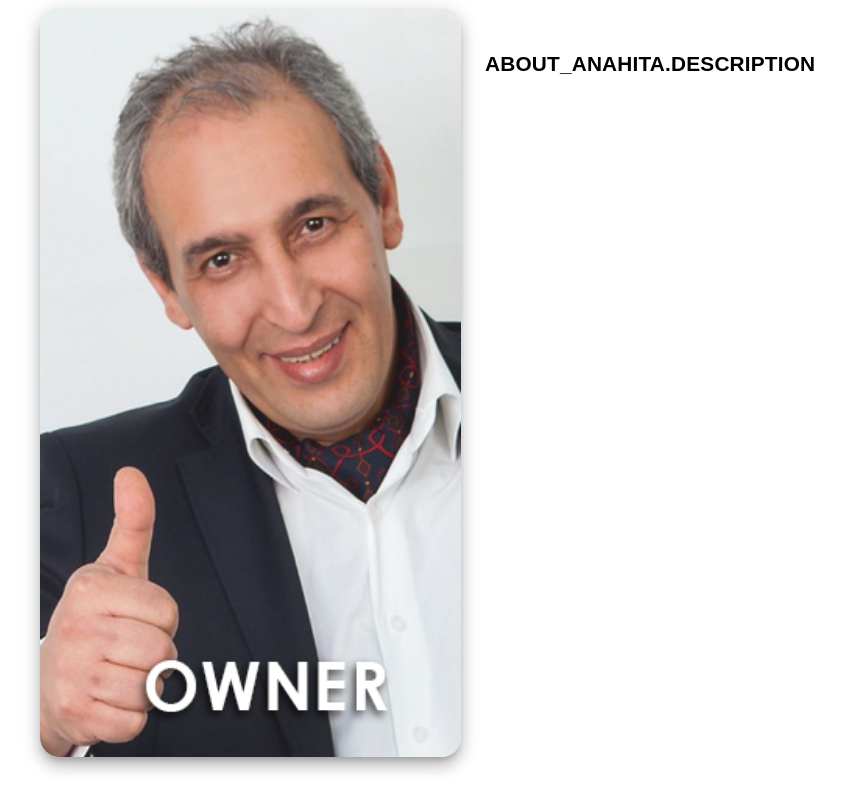
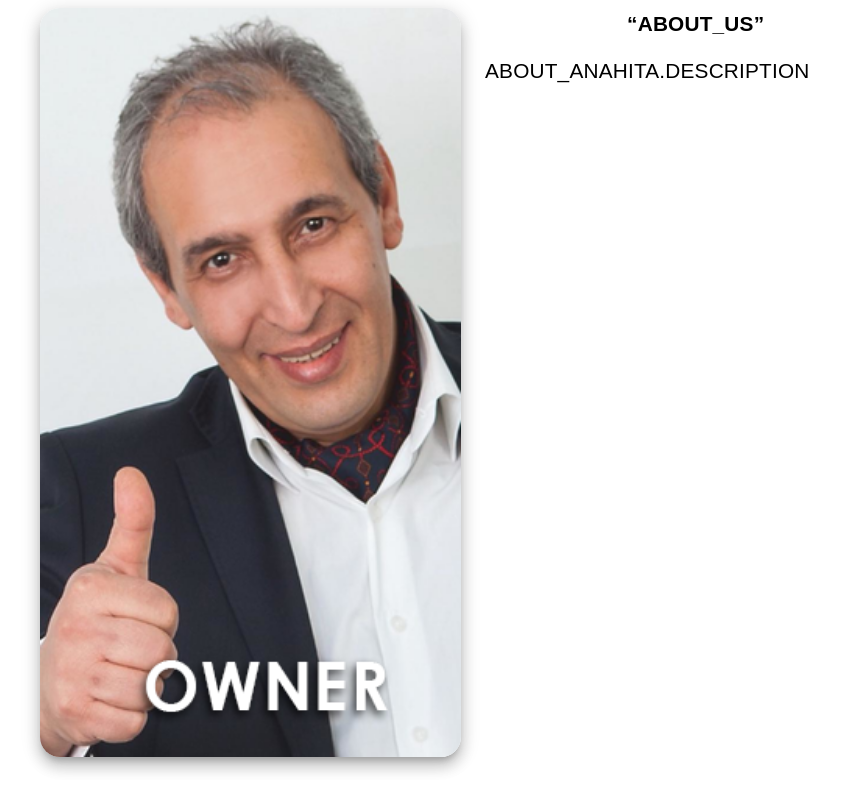
Before and after one commit to sobhanessi/anahita_react, a Next.js app: page /components/Aboutus in a window 1280 px wide. Shown: the whole page, without its empty margins (167-1012 px from the left). Built offline with nearby package versions, Linux system fonts and the light colour scheme; a small style sheet from the web is missing.

Commit message:
changes in the index page

```diff
--- a/pages/components/Aboutus.tsx
+++ b/pages/components/Aboutus.tsx
@@ -2,7 +2,11 @@ import { Avatar, Grid, Typography } from "@mui/material";
 import { useTranslation } from "next-i18next";
 import { useRouter } from "next/router";
 import React from "react";
-import { FONT_FAMILY, PERSIAN_FONT_FAMILY } from "../../public/theme/theme";
+import {
+  FONT_FAMILY,
+  PERSIAN_FONT_FAMILY,
+  PERSIAN_TITR_FONT_FAMILY,
+} from "../../public/theme/theme";
 
 function Aboutus(): JSX.Element {
   const { t } = useTranslation();
@@ -17,6 +21,7 @@ function Aboutus(): JSX.Element {
         sx={{
           maxWidth: 290,
           marginRight: 3,
+          mb: 5,
         }}
       >
         <Avatar
@@ -35,10 +40,25 @@ function Aboutus(): JSX.Element {
       </Grid>
       <Grid item md={4} sm={8} xs={10} sx={{}}>
         <Typography
+          component="q"
           sx={{
-            mt: 5,
+            mb: 2,
             fontSize: locale === "fa" ? "1.55rem" : "1.3rem",
             fontWeight: "bold",
+            direction: locale === "fa" ? "rtl" : "ltr",
+            fontFamily:
+              locale === "fa" ? PERSIAN_TITR_FONT_FAMILY : FONT_FAMILY,
+            display: "flex",
+            justifyContent: "center",
+          }}
+        >
+          {t("ABOUT_US")}
+        </Typography>
+        <Typography
+          sx={{
+            // mt: 5,
+            fontSize: locale === "fa" ? "1.55rem" : "1.3rem",
+            // fontWeight: "bold",
             direction: locale === "fa" ? "rtl" : "ltr",
             fontFamily: locale === "fa" ? PERSIAN_FONT_FAMILY : FONT_FAMILY,
           }}
--- a/public/locales/el/common.json
+++ b/public/locales/el/common.json
@@ -298,5 +298,6 @@
   "OPENING_DAYS": "Ημέρες",
   "OPENING_HOURS": "Ωρες",
   "WEEKDAYS_OPENING": "Τρίτη - Σάββατο",
-  "SUNDAY": "Κυριακή"
+  "SUNDAY": "Κυριακή",
+  "ABOUT_US": "Η ΙΣΤΟΡΙΑ ΜΑΣ"
 }
--- a/public/locales/en/common.json
+++ b/public/locales/en/common.json
@@ -289,5 +289,6 @@
   "OPENING_DAYS": "Days",
   "OPENING_HOURS": "Hours",
   "WEEKDAYS_OPENING": "Tuesday - Saturday",
-  "SUNDAY": "Sunday"
+  "SUNDAY": "Sunday",
+  "ABOUT_US": "About Us"
 }
--- a/public/locales/fa/common.json
+++ b/public/locales/fa/common.json
@@ -295,5 +295,6 @@
   "OPENING_DAYS": "روزهای فعالیت",
   "OPENING_HOURS": "ساعات فعالیت",
   "WEEKDAYS_OPENING": "سه شنبه تا شنبه",
-  "SUNDAY": "یکشنبه"
+  "SUNDAY": "یکشنبه",
+  "ABOUT_US": "درباره ما"
 }
--- a/public/theme/theme.js
+++ b/public/theme/theme.js
@@ -9,6 +9,7 @@ export const ANAHITA_SECOND_COLOR = "#bdbc76";
 export const FONT_FAMILY = "arial";
 // export const PERSIAN_FONT_FAMILY = "'Vazirmatn', sans-serif";
 export const PERSIAN_FONT_FAMILY = "Yekan";
+export const PERSIAN_TITR_FONT_FAMILY = "Titr";
 
 export const NAVBAR_ICON_BUTTON_DISPLAY = {
   xl: "none",
```
Also changed, not shown: pages/components/Scheduling.tsx (+17 -6 lines).
